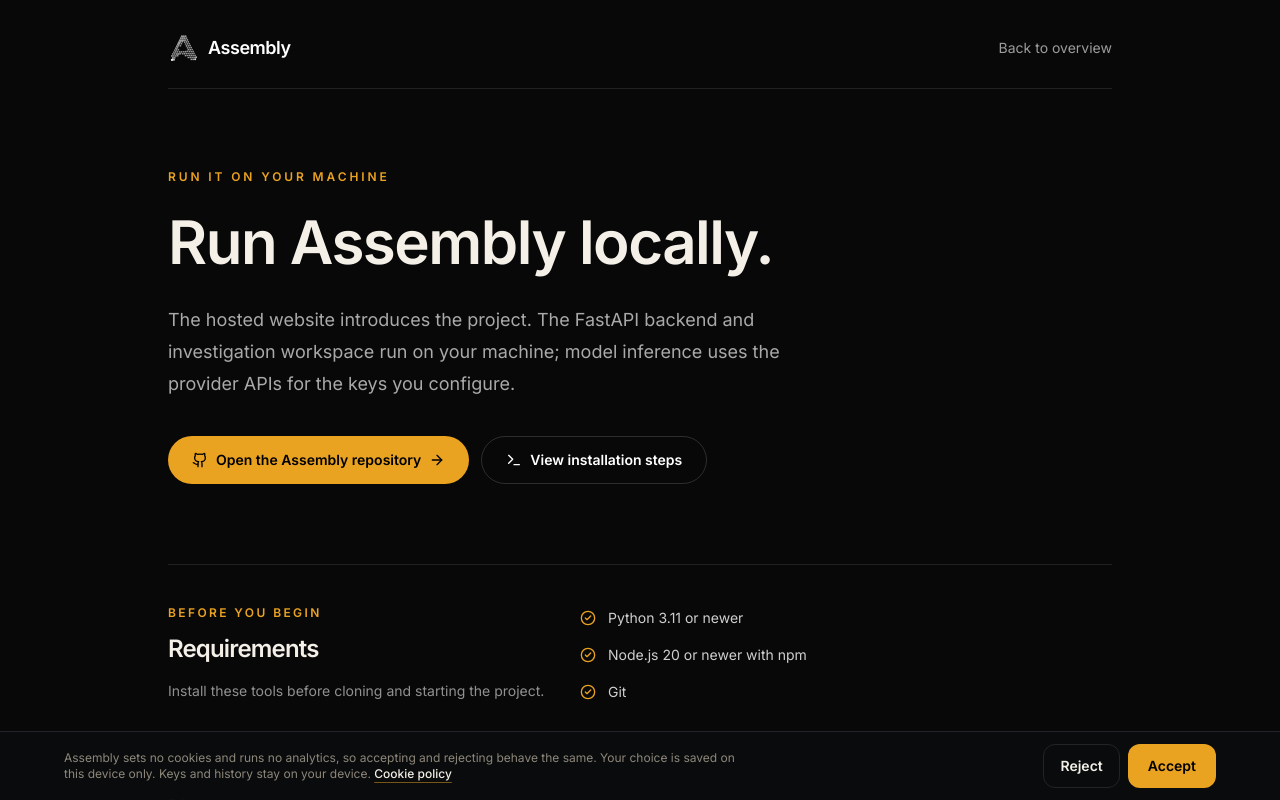
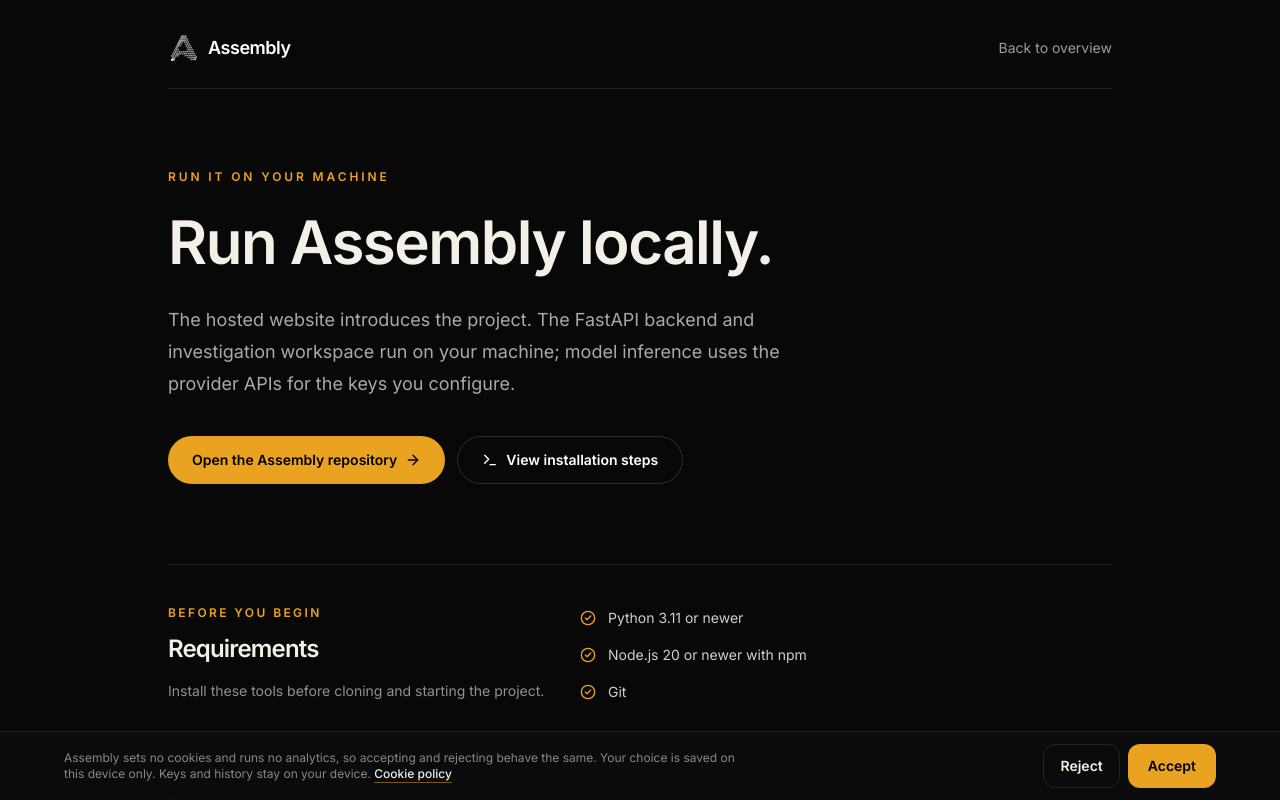
Before and after one commit to anubhab7105/Assembly, a Next.js app in the folder frontend/: page /get-started in a window 1280 px wide. Built offline with nearby package versions, Linux system fonts and the light colour scheme.

Commit message:
fix(ui): remove unsupported lucide brand icon

```diff
--- a/frontend/src/app/get-started/page.tsx
+++ b/frontend/src/app/get-started/page.tsx
@@ -1,5 +1,5 @@
 import Link from "next/link"
-import { ArrowRight, CheckCircle2, Github, Terminal } from "lucide-react"
+import { ArrowRight, CheckCircle2, Terminal } from "lucide-react"
 import { BrandOrbMark } from "@/components/brand-orb-mark"
 
 const requirements = [
@@ -36,7 +36,7 @@ export default function GetStartedPage() {
           </p>
           <div className="mt-9 flex flex-wrap gap-3">
             <a href="https://github.com/anubhab7105/Assembly" target="_blank" rel="noreferrer noopener" className="inline-flex min-h-12 items-center gap-2 rounded-full bg-[#eaa221] px-6 py-3 text-sm font-semibold text-black transition hover:bg-[#f2b94e]">
-              <Github className="size-4" /> Open the Assembly repository <ArrowRight className="size-4" />
+              Open the Assembly repository <ArrowRight className="size-4" />
             </a>
             <a href="#installation" className="inline-flex min-h-12 items-center gap-2 rounded-full border border-white/15 px-6 py-3 text-sm font-semibold text-white transition hover:border-white/35">
               <Terminal className="size-4" /> View installation steps
```
